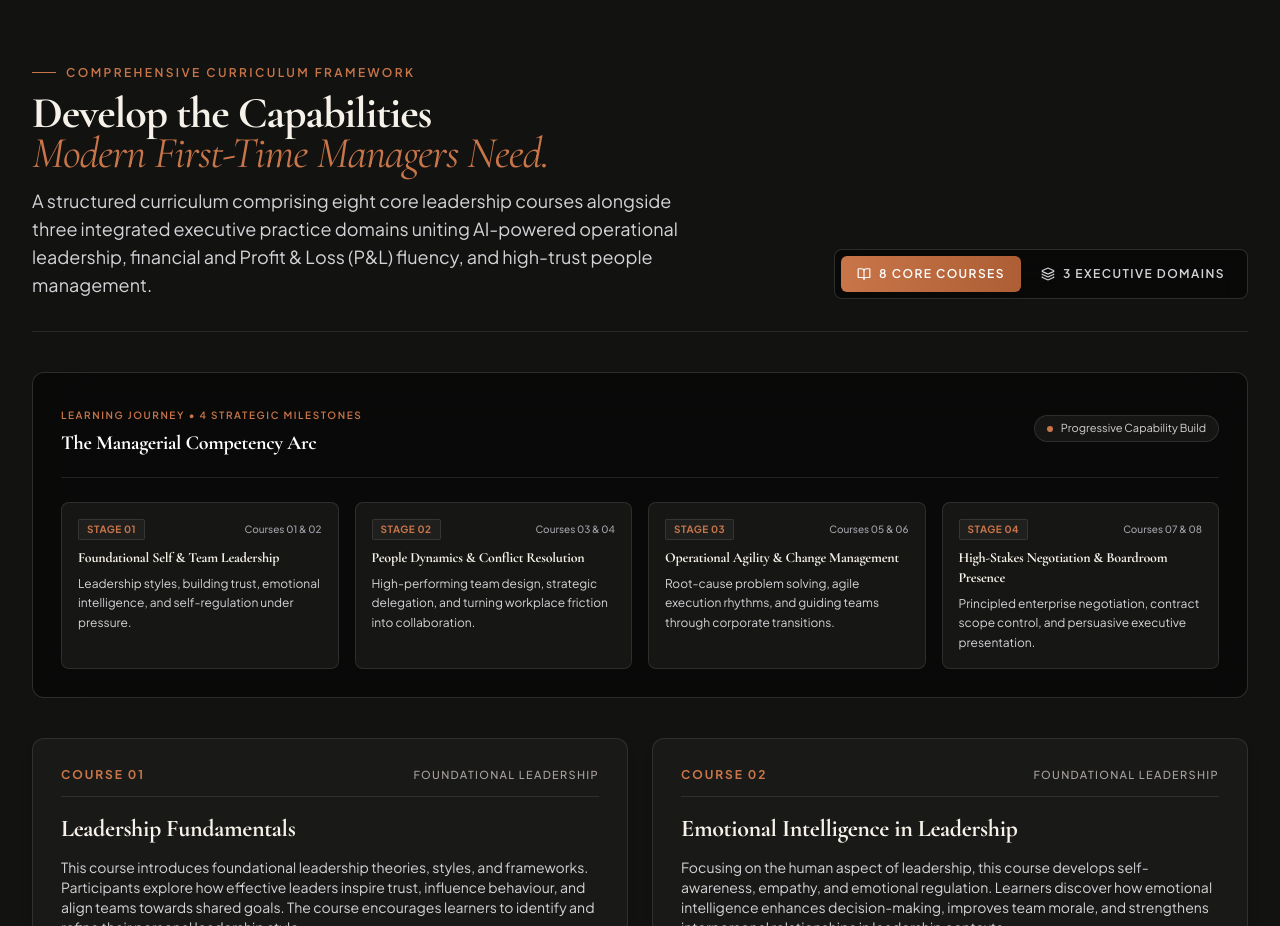
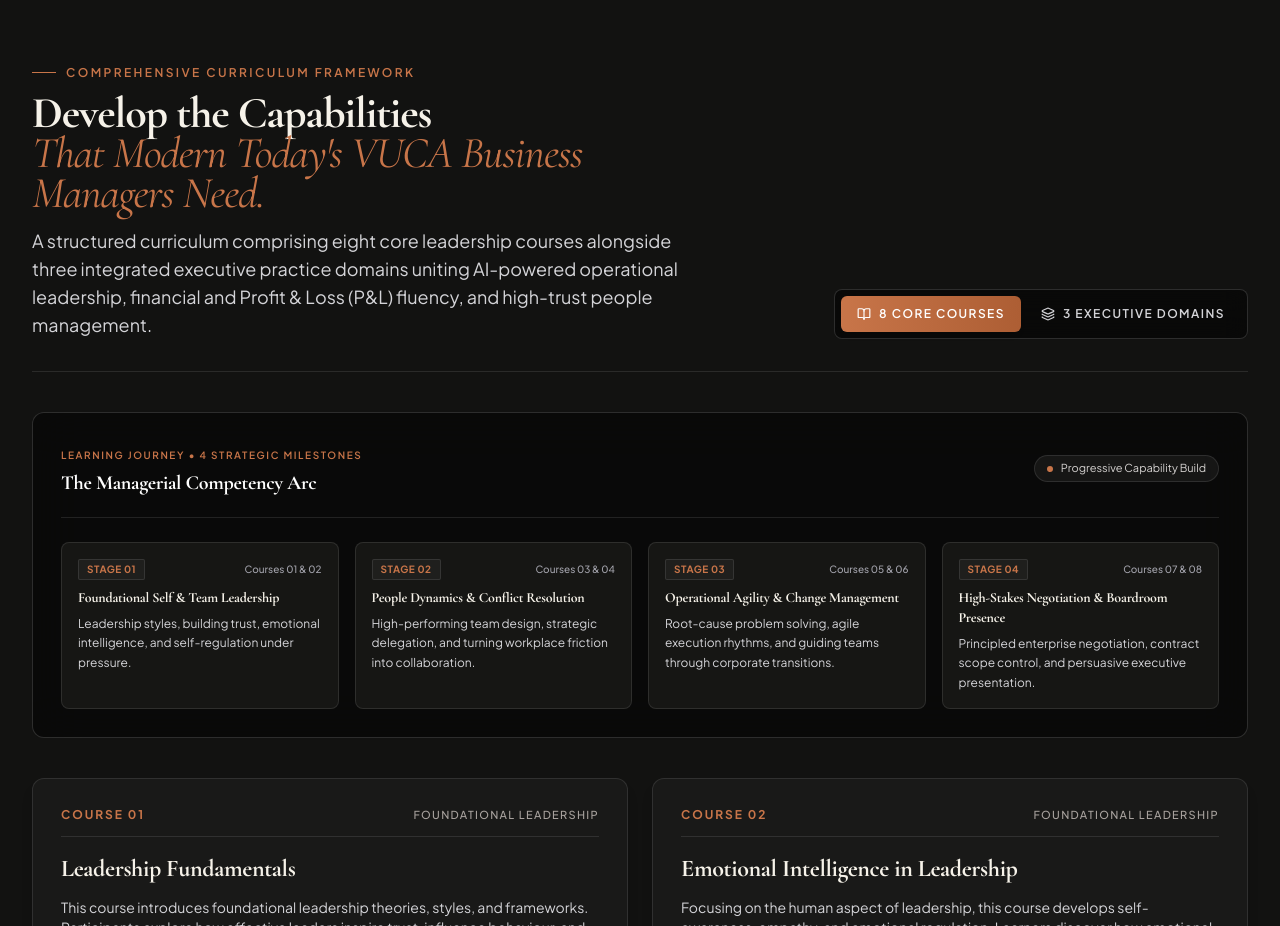
Before and after one commit to nishalbharathi16-cmyk/landing-page, a React (Vite) app: page / in a window 1280 px wide. Shown: the part 3000-3926 px from the top of the page. Built offline with nearby package versions, Linux system fonts and the light colour scheme.

Commit message:
copy: update curriculum heading to VUCA Business Managers

```diff
--- a/src/components/CurriculumSection.jsx
+++ b/src/components/CurriculumSection.jsx
@@ -81,7 +81,7 @@ export function CurriculumSection({ activeDomainId, setActiveDomainId }) {
               <h2 className="font-serif text-3xl sm:text-4xl lg:text-[2.75rem] font-bold leading-[1.12] tracking-tight text-[#F6F2E9]">
                 Develop the Capabilities <br />
                 <span className="text-[#C87549] font-serif italic font-normal">
-                  Modern First-Time Managers Need.
+                  That Modern Today&apos;s VUCA Business Managers Need.
                 </span>
               </h2>
               <p className="mt-3.5 text-base sm:text-lg leading-relaxed text-zinc-300 font-sans">
```
